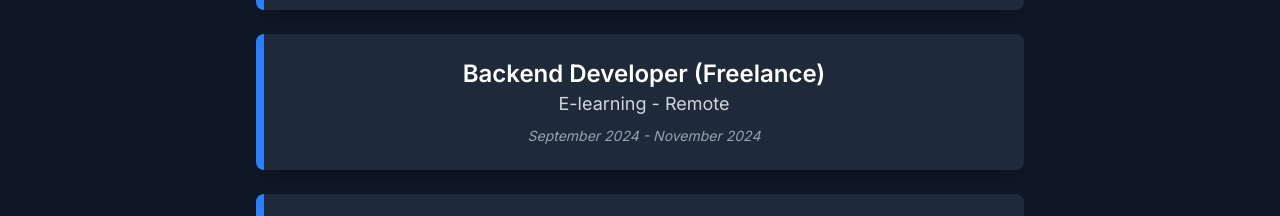
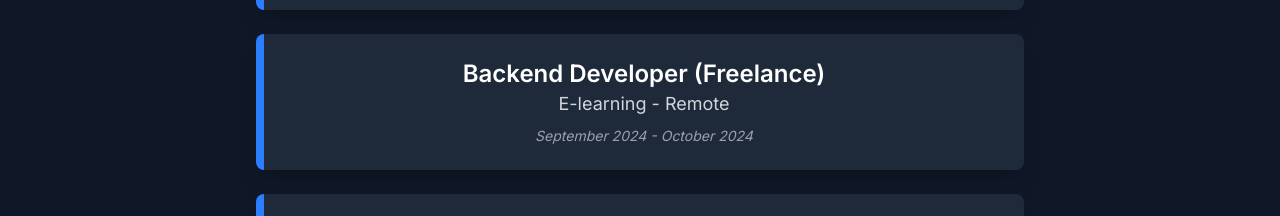
Before and after one commit to XdebronneX/pascua-portfolio, a React (Vite) app: page / in a window 1280 px wide. Shown: the part 1994-2210 px from the top of the page. Built offline with nearby package versions, Linux system fonts and the light colour scheme.

Commit message:
Fix date

```diff
--- a/src/WorkExperience.jsx
+++ b/src/WorkExperience.jsx
@@ -12,7 +12,7 @@ const workExperiences = [
         position: "Backend Developer (Freelance)",
         company: "E-learning",
         location: "Remote",
-        duration: "September 2024 - November 2024",
+        duration: "September 2024 - October 2024",
     },
     {
         position: "IT Support (College Internship)",
```
